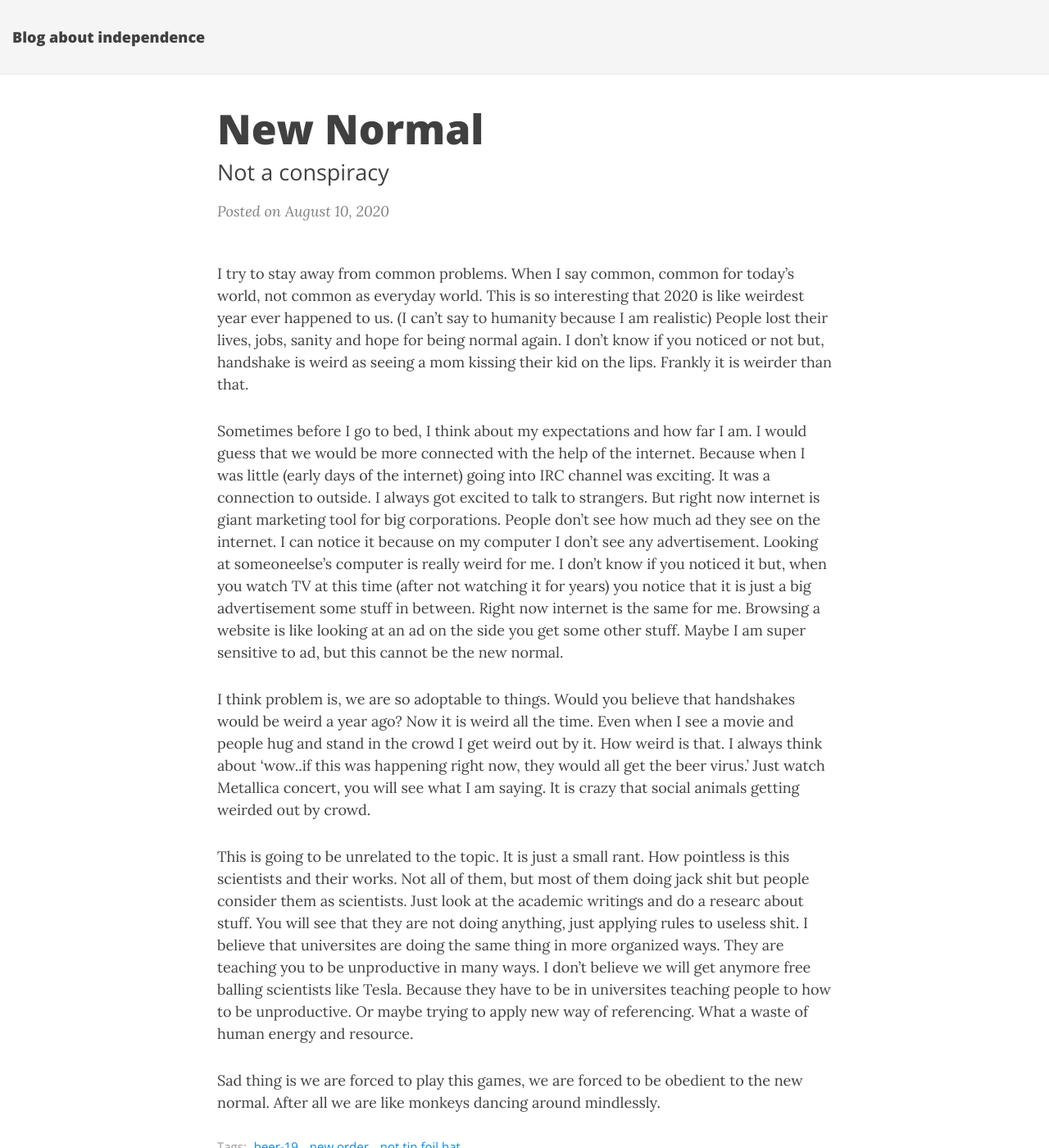
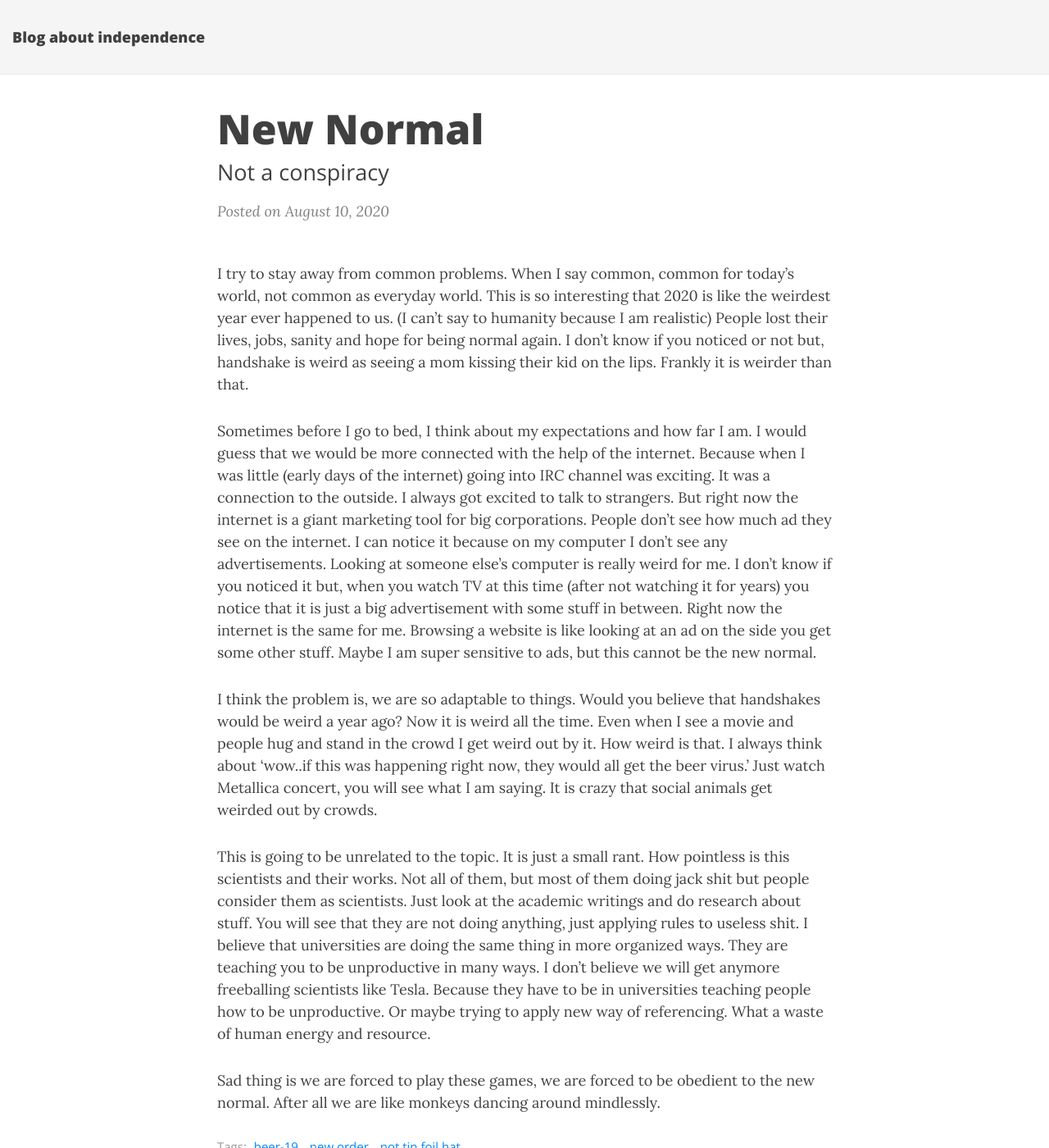
Before and after one commit to JanetheBlogger/JanetheBlogger.github.io, a Jekyll site: the page built from _posts/2020-08-10-New-normal.md, in a window 1280 px wide and 1400 px high. Shown: the whole window at 82% size. Built offline with Jekyll 4.4.1, drawn with Linux system fonts in a browser that asks for light colours; nearby versions of some CDN libraries.

Commit message:
Update 2020-08-10-New-normal.md

```diff
--- a/_posts/2020-08-10-New-normal.md
+++ b/_posts/2020-08-10-New-normal.md
@@ -5,12 +5,12 @@
 tags: [beer-19, new order, not tin foil hat]
 comments: true
 ---
- I try to stay away from common problems. When I say common, common for today's world, not common as everyday world. This is so interesting that 2020 is like weirdest year ever happened to us. (I can't say to humanity because I am realistic) People lost their lives, jobs, sanity and hope for being normal again. I don't know if you noticed or not but, handshake is weird as seeing a mom kissing their kid on the lips. Frankly it is weirder than that.
+ I try to stay away from common problems. When I say common, common for today’s world, not common as everyday world. This is so interesting that 2020 is like the weirdest year ever happened to us. (I can’t say to humanity because I am realistic) People lost their lives, jobs, sanity and hope for being normal again. I don’t know if you noticed or not but, handshake is weird as seeing a mom kissing their kid on the lips. Frankly it is weirder than that.
 
-Sometimes before I go to bed, I think about my expectations and how far I am. I would guess that we would be more connected with the help of the internet. Because when I was little (early days of the internet) going into IRC channel was exciting. It was a connection to outside. I always got excited to talk to strangers. But right now internet is giant marketing tool for big corporations. People don't see how much ad they see on the internet. I can notice it because on my computer I don't see any advertisement. Looking at someoneelse's computer is really weird for me. I don't know if you noticed it but, when you watch TV at this time (after not watching it for years) you notice that it is just a big advertisement some stuff in between. Right now internet is the same for me. Browsing a website is like looking at an ad on the side you get some other stuff. Maybe I am super sensitive to ad, but this cannot be the new normal.
+Sometimes before I go to bed, I think about my expectations and how far I am. I would guess that we would be more connected with the help of the internet. Because when I was little (early days of the internet) going into IRC channel was exciting. It was a connection to the outside. I always got excited to talk to strangers. But right now the internet is a giant marketing tool for big corporations. People don’t see how much ad they see on the internet. I can notice it because on my computer I don’t see any advertisements. Looking at someone else's computer is really weird for me. I don’t know if you noticed it but, when you watch TV at this time (after not watching it for years) you notice that it is just a big advertisement with some stuff in between. Right now the internet is the same for me. Browsing a website is like looking at an ad on the side you get some other stuff. Maybe I am super sensitive to ads, but this cannot be the new normal.
 
-  I think problem is, we are so adoptable to things. Would you believe that handshakes would be weird a year ago? Now it is weird all the time. Even when I see a movie and people hug and stand in the crowd I get weird out by it. How weird is that. I always think about 'wow..if this was happening right now, they would all get the beer virus.' Just watch Metallica concert, you will see what I am saying. It is crazy that social animals getting weirded out by crowd.
+I think the problem is, we are so adaptable to things. Would you believe that handshakes would be weird a year ago? Now it is weird all the time. Even when I see a movie and people hug and stand in the crowd I get weird out by it. How weird is that. I always think about ‘wow..if this was happening right now, they would all get the beer virus.’ Just watch Metallica concert, you will see what I am saying. It is crazy that social animals get weirded out by crowds.
 
-  This is going to be unrelated to the topic. It is just a small rant. How pointless is this scientists and their works. Not all of them, but most of them doing jack shit but people consider them as scientists. Just look at the academic writings and do a researc about stuff. You will see that they are not doing anything, just applying rules to useless shit. I believe that universites are doing the same thing in more organized ways. They are teaching you to be unproductive in many ways. I don't believe we will get anymore free balling scientists like Tesla. Because they have to be in universites teaching people to how to be unproductive. Or maybe trying to apply new way of referencing. What a waste of human energy and resource.
+This is going to be unrelated to the topic. It is just a small rant. How pointless is this scientists and their works. Not all of them, but most of them doing jack shit but people consider them as scientists. Just look at the academic writings and do research about stuff. You will see that they are not doing anything, just applying rules to useless shit. I believe that universities are doing the same thing in more organized ways. They are teaching you to be unproductive in many ways. I don’t believe we will get anymore freeballing scientists like Tesla. Because they have to be in universities teaching people how to be unproductive. Or maybe trying to apply new way of referencing. What a waste of human energy and resource.
 
-  Sad thing is we are forced to play this games, we are forced to be obedient to the new normal. After all we are like monkeys dancing around mindlessly.
+Sad thing is we are forced to play these games, we are forced to be obedient to the new normal. After all we are like monkeys dancing around mindlessly.
```
